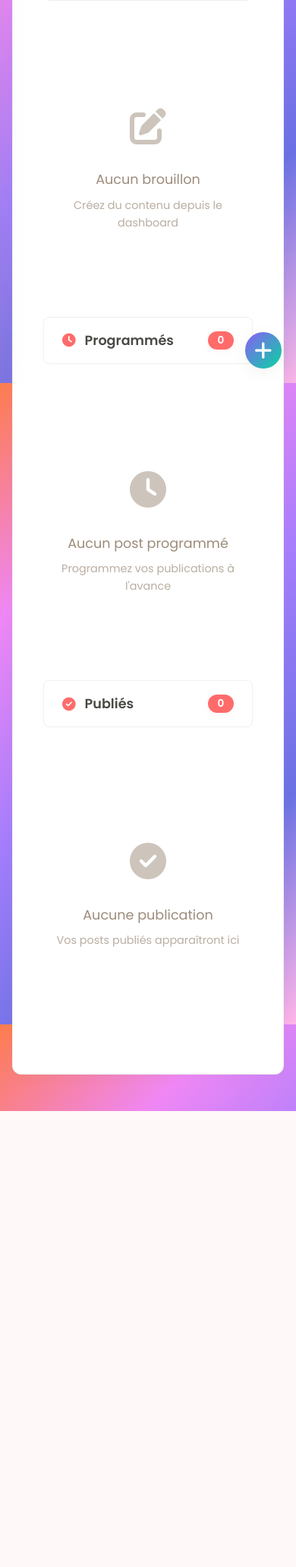
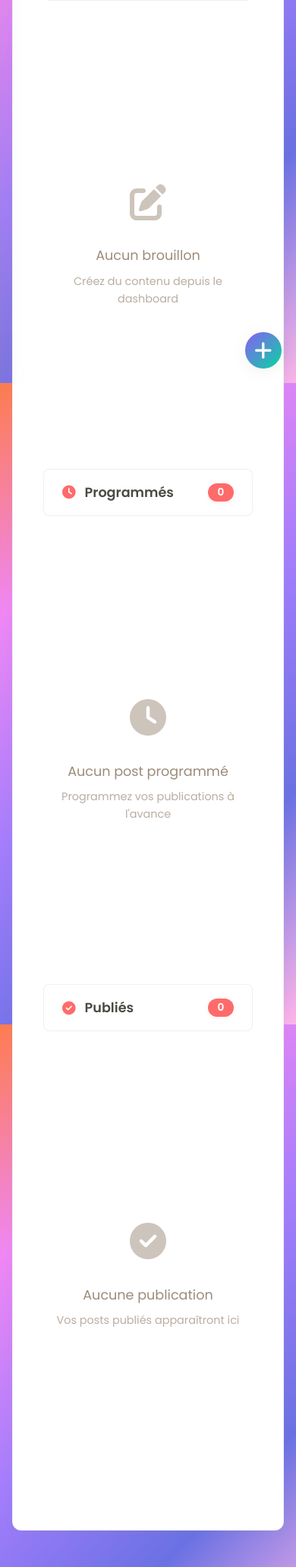
Before and after one commit to HugoF1234/Boost, a Flask app: template templates/historique.html in a window 390 px wide. Shown: the part 340-2402 px from the top of the page at 76% size. Before the commit the page ends 1802 px from the top, so only its background shows below. Run offline with Flask 3, Linux system fonts and the light colour scheme; the template is opened without the code that fills it, so the values that code supplies are empty.

Commit message:
Update style.css

```diff
--- a/static/css/style.css
+++ b/static/css/style.css
@@ -1030,7 +1030,7 @@ html, body {
 /* Contenu des onglets */
 .tab-content {
     display: none;
-    min-height: 800px; /* Hauteur plus grande pour égaliser avec les onglets pleins */
+    min-height: 1000px; /* Hauteur très élevée pour forcer l'égalisation */
 }
 
 .tab-content.active {
@@ -1279,7 +1279,7 @@ html, body {
     text-align: center;
     padding: 3rem 1rem;
     color: var(--gray-medium);
-    min-height: 600px; /* Hauteur plus grande pour égaliser avec contenu */
+    min-height: 800px; /* Hauteur très élevée pour forcer l'égalisation */
     display: flex;
     flex-direction: column;
     justify-content: center;
@@ -1305,11 +1305,11 @@ html, body {
 
 /* Pages dédiées avec hauteur égalisée */
 .dedicated-page {
-    min-height: 700px; /* Augmenté pour égaler les pages avec contenu */
+    min-height: 900px; /* Hauteur très élevée pour forcer l'égalisation */
 }
 
 .posts-grid {
-    min-height: 600px; /* Augmenté pour égaler les grilles avec contenu */
+    min-height: 800px; /* Hauteur très élevée pour forcer l'égalisation */
 }
 
 /* Responsive */
@@ -1333,11 +1333,11 @@ html, body {
     }
 
     .tab-content {
-        min-height: 600px; /* Garder une bonne hauteur sur mobile */
+        min-height: 800px; /* Hauteur élevée même sur mobile */
     }
 
     .empty-state {
-        min-height: 400px; /* Réduire un peu sur mobile mais garder égalisation */
+        min-height: 600px; /* Hauteur élevée sur mobile pour égalisation */
         padding: 2rem 1rem;
     }
 
```
